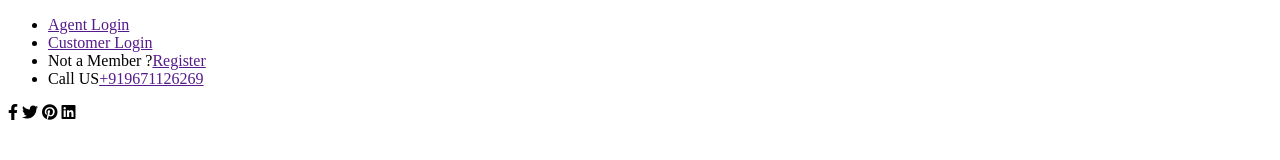
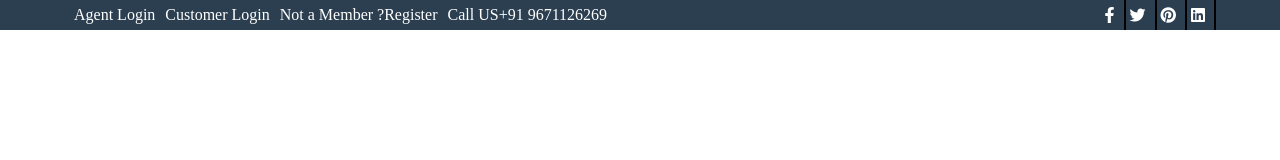
Before and after one commit to Sachin-web-stack/Basic-Html-CSS-Projectory, a plain HTML site: page index.html in a window 1280 px wide. Drawn offline with Linux system fonts and the light colour scheme.

Commit message:
row1 css is completed

```diff
--- a/css/style.css
+++ b/css/style.css
@@ -0,0 +1,51 @@
+* {
+    margin: 0%;
+    padding: 0%;
+}
+
+#row1 {
+    background-color: #2C3F50;
+    height: 30px;
+    width: 100%;
+}
+
+.top-section {
+    width: 90%;
+    margin: 0 auto;
+}
+
+.left-links {
+    width: 60%;
+    float: left;
+    height: 100%
+}
+
+.left-links ul {}
+
+.left-links ul li {
+    float: left;
+    list-style: none;
+    margin-left: 10px;
+    color: white;
+    line-height: 30px;
+}
+
+.left-links ul li a {
+    color: white;
+    text-decoration: none;
+
+}
+
+.social-links {
+    width: 30%;
+    float: right;
+    height: 100%;
+    text-align: right;
+}
+
+.social-links i {
+    color: white;
+    line-height: 30px;
+    border-right: 2px solid #000;
+    padding-right: 9px;
+}
--- a/index.html
+++ b/index.html
@@ -4,19 +4,19 @@
     <meta charset="UTF-8">
     <meta name="viewport" content="width=device-width, initial-scale=1.0">
     <title>Document</title>
-    <link rel="stylesheet" href="css/style.css">
     <link rel="stylesheet" href="css/all.min.css">
     <link rel="stylesheet" href="css/fontawesome.min.css">
+    <link rel="stylesheet" href="css/style.css">
 </head>
 <body>
     <section id="row1">
         <div class="top-section">
-            <div class="left-link">
+            <div class="left-links">
                 <ul>
                     <li><a href="">Agent Login</a></li>
                     <li><a href="">Customer Login</a></li>
                     <li>Not a Member ?<a href="">Register</a></li>
-                    <li>Call US<a href="">+919671126269</a></li>
+                    <li>Call US<a href="">+91 9671126269</a></li>
                 </ul>
             </div>
             <div class="social-links">
```
